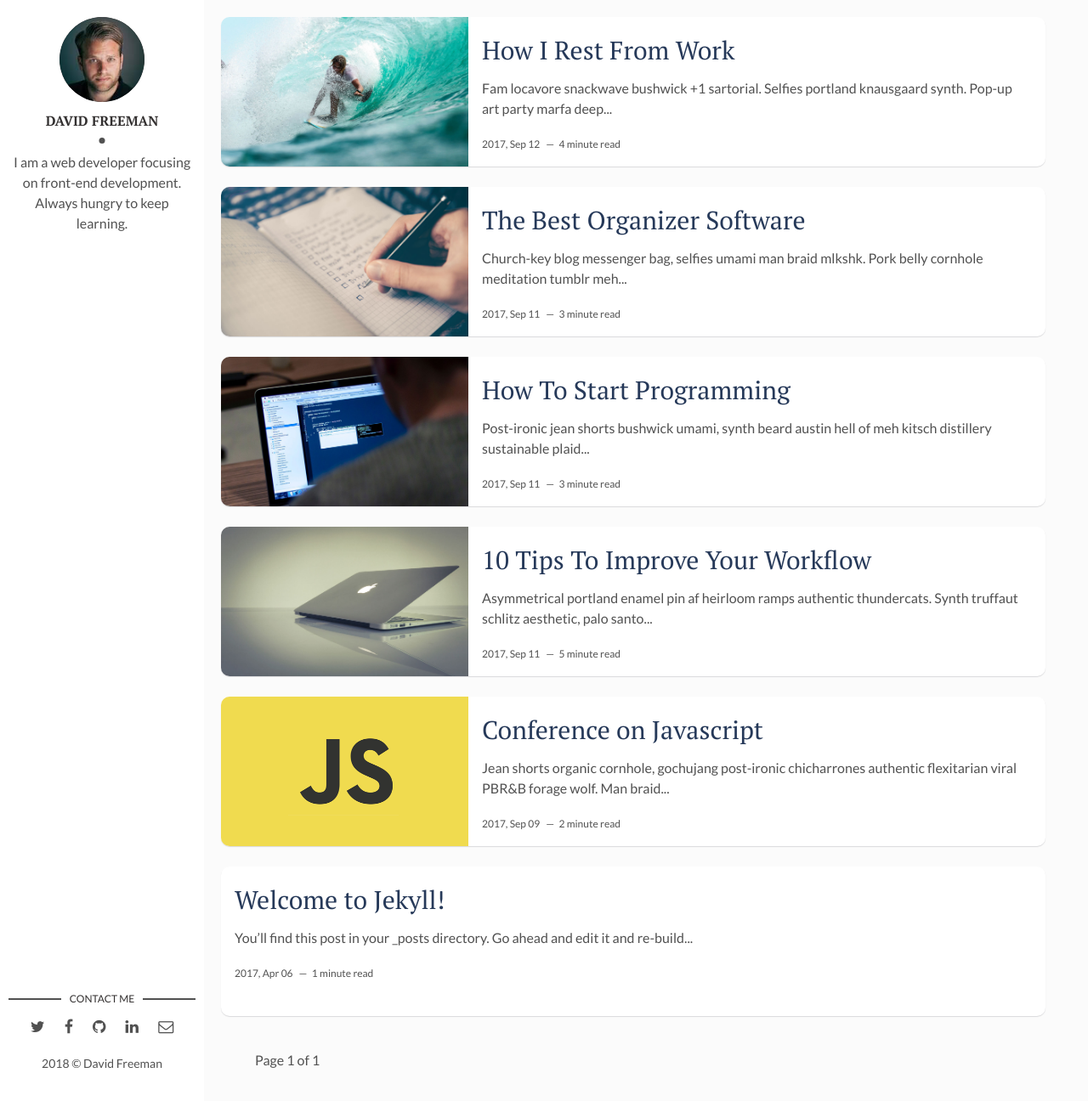
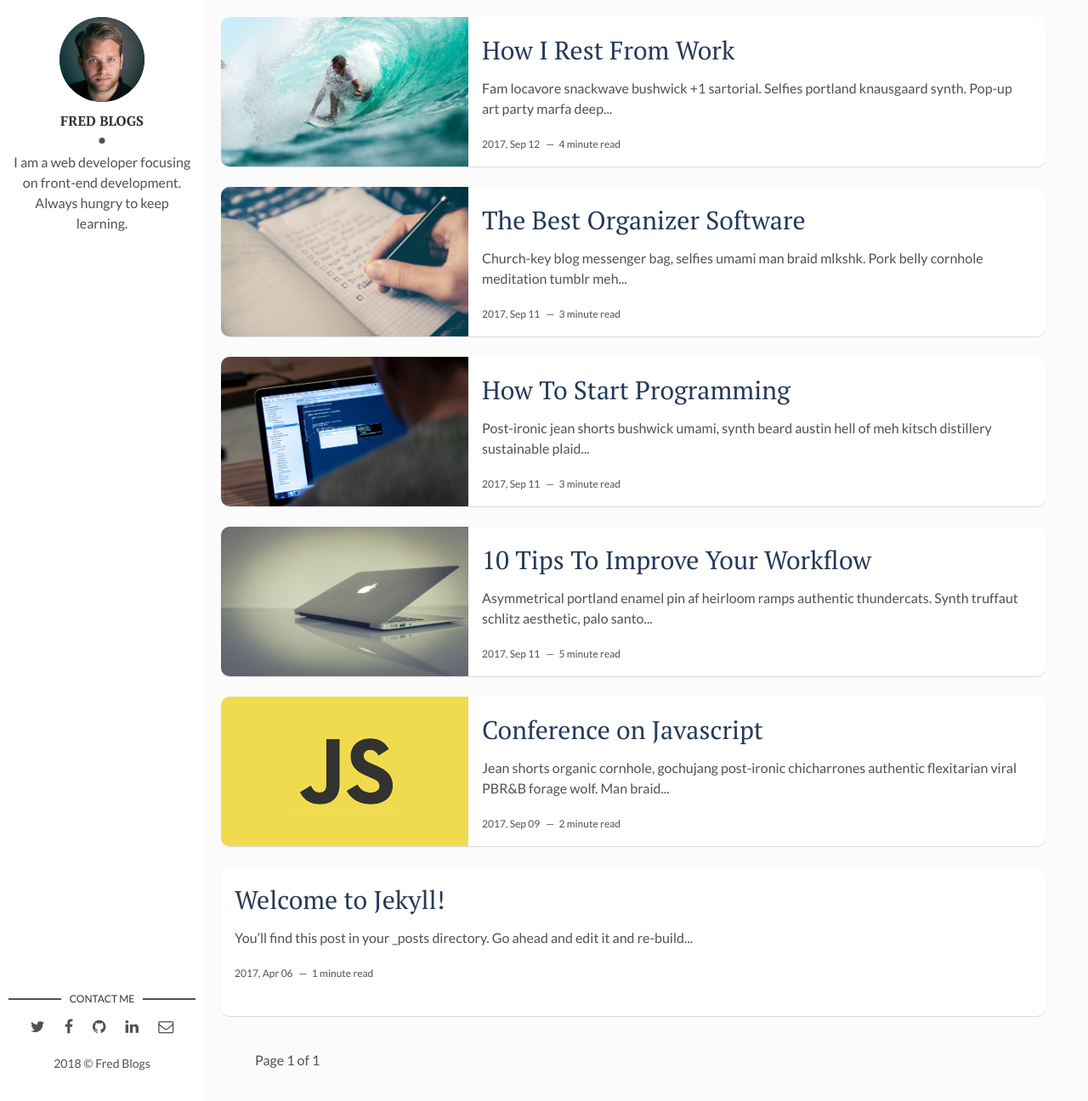
Before and after one commit to garythornton/garythornton.github.io, a Jekyll site: the page built from index.html, in a window 1280 px wide and 1296 px high. Shown: the whole window at 85% size. Built offline with Jekyll 4.4.1, drawn with Linux system fonts in a browser that asks for light colours; the list of posts is cut into pages by our own code.

Commit message:
Update _config.yml

```diff
--- a/_config.yml
+++ b/_config.yml
@@ -9,7 +9,7 @@ url: "" # the base hostname & protocol for your site, e.g. http://example.com
 site-twitter: #if your site has a twitter account, enter it here
 
 # Author Settings
-author: David Freeman # add your name
+author: Fred Blogs # add your name
 author-img: david-freeman.jpg # add your photo
 about-author: I am a web developer focusing on front-end development. Always hungry to keep learning. # add description
 social-twitter: # add your Twitter handle
```
